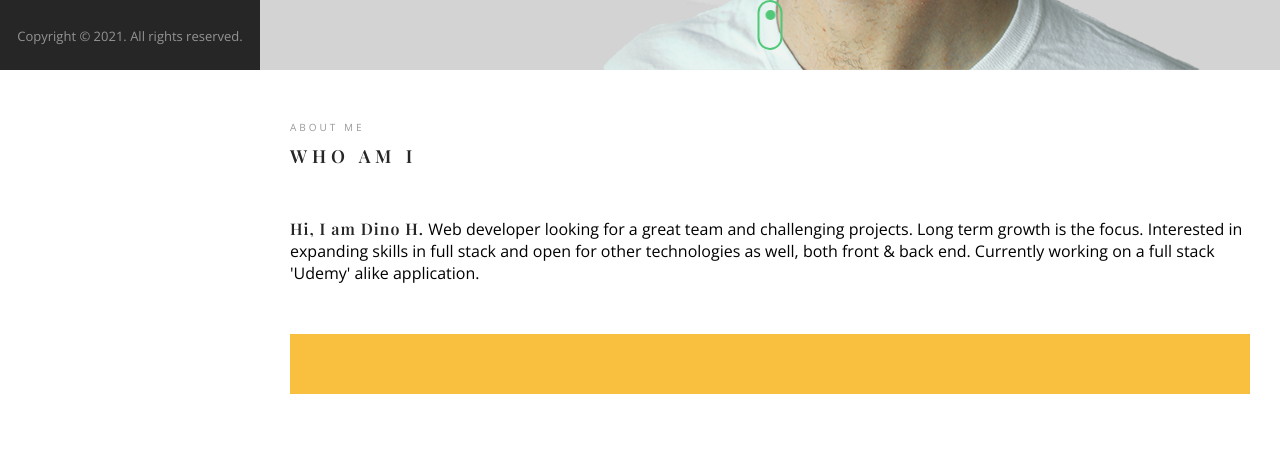
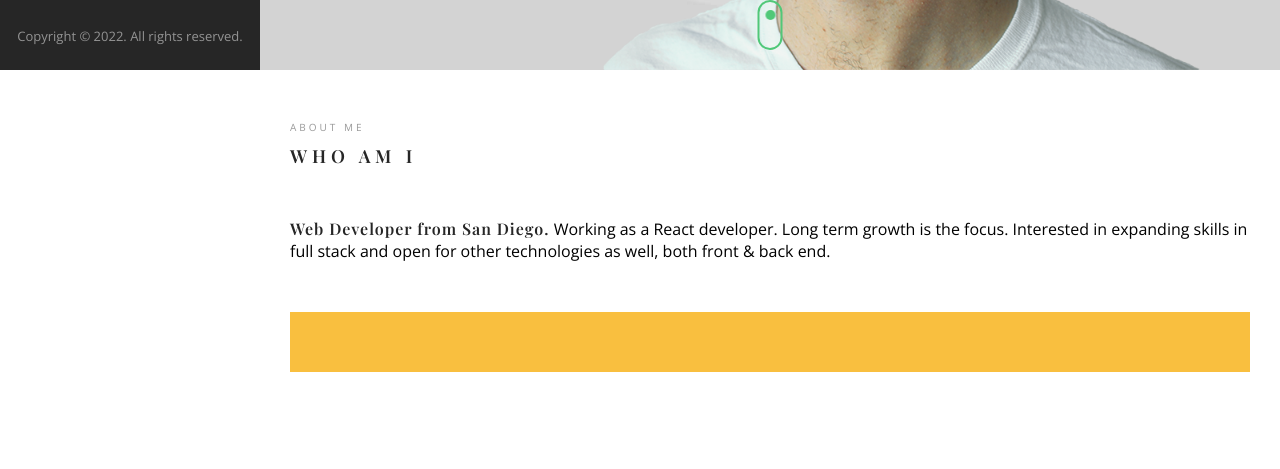
Before and after one commit to zgdino/personalP, a website: page index.html in a window 1280 px wide. Shown: the part 730-1199 px from the top of the page. Drawn offline with nearby package versions, Linux system fonts and the light colour scheme.

Commit message:
Update about-me section

```diff
--- a/index.html
+++ b/index.html
@@ -66,7 +66,7 @@
         </div>
 
         <div class="copyright-notice">
-            <p>Copyright &copy; 2021. All rights reserved.</p>
+            <p>Copyright &copy; 2022. All rights reserved.</p>
         </div>
     </nav>
 
@@ -94,9 +94,8 @@
                 <div class="about-me-intro">
                     <div class="intro-description">
                         <p>
-                            <span>Hi, I am Dino H.</span> Web developer looking for a great team and challenging projects.
+                            <span>Web Developer from San Diego.</span> Working as a React developer.
                             Long term growth is the focus. Interested in expanding skills in full stack and open for other technologies as well, both front & back end.
-                            Currently working on a full stack 'Udemy' alike application.
                         </p>
                     </div>
                     <div class="call-to-action">
```
Also changed, not shown: package.json (added, +20 -0 lines), 1 other file.
